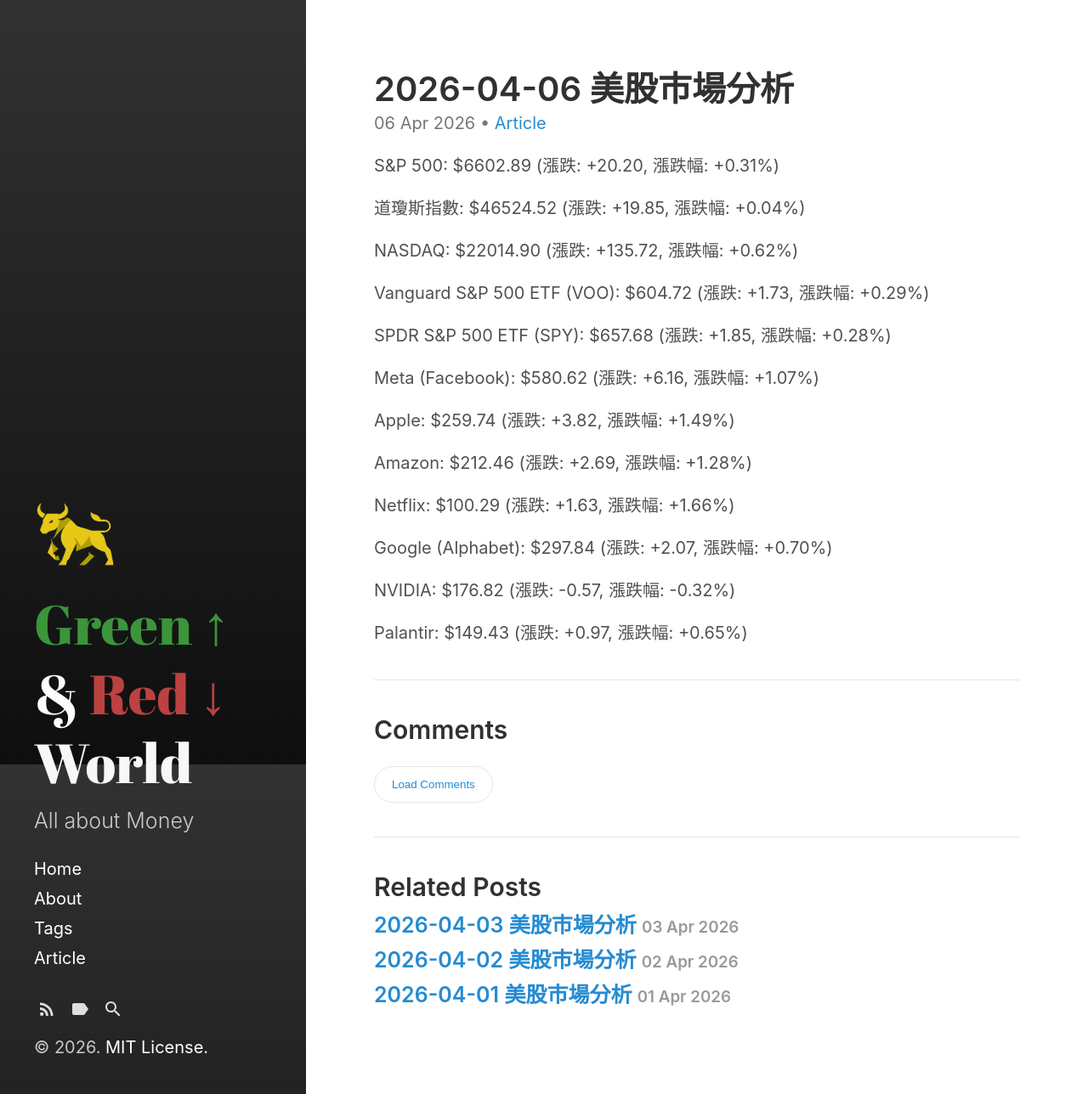
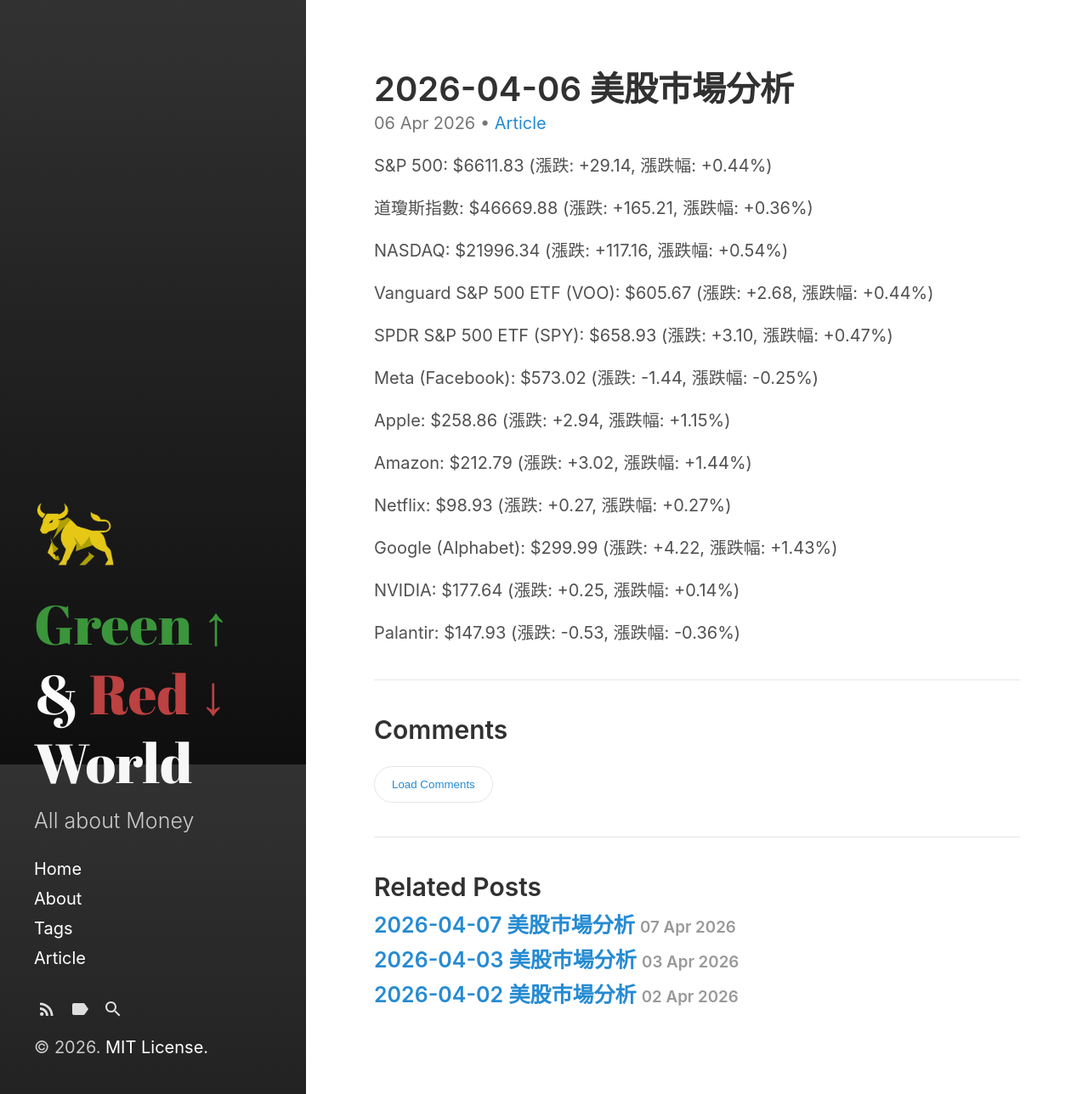
Before and after one commit to spring0070/gnr, a Jekyll site: the page built from _posts/2026-04-06-美股市場分析.md, in a window 1280 px wide and 1288 px high. Shown: the whole window at 85% size. Built offline with Jekyll 4.4.1, drawn with Linux system fonts in a browser that asks for light colours.

Commit message:
Auto-generate Jekyll posts from DB

```diff
--- a/_posts/2026-04-06-美股市場分析.md
+++ b/_posts/2026-04-06-美股市場分析.md
@@ -7,26 +7,26 @@
 ---
 
 
-S&P 500: $6602.89 (漲跌: +20.20, 漲跌幅: +0.31%)
+S&P 500: $6611.83 (漲跌: +29.14, 漲跌幅: +0.44%)
 
-道瓊斯指數: $46524.52 (漲跌: +19.85, 漲跌幅: +0.04%)
+道瓊斯指數: $46669.88 (漲跌: +165.21, 漲跌幅: +0.36%)
 
-NASDAQ: $22014.90 (漲跌: +135.72, 漲跌幅: +0.62%)
+NASDAQ: $21996.34 (漲跌: +117.16, 漲跌幅: +0.54%)
 
-Vanguard S&P 500 ETF (VOO): $604.72 (漲跌: +1.73, 漲跌幅: +0.29%)
+Vanguard S&P 500 ETF (VOO): $605.67 (漲跌: +2.68, 漲跌幅: +0.44%)
 
-SPDR S&P 500 ETF (SPY): $657.68 (漲跌: +1.85, 漲跌幅: +0.28%)
+SPDR S&P 500 ETF (SPY): $658.93 (漲跌: +3.10, 漲跌幅: +0.47%)
 
-Meta (Facebook): $580.62 (漲跌: +6.16, 漲跌幅: +1.07%)
+Meta (Facebook): $573.02 (漲跌: -1.44, 漲跌幅: -0.25%)
 
-Apple: $259.74 (漲跌: +3.82, 漲跌幅: +1.49%)
+Apple: $258.86 (漲跌: +2.94, 漲跌幅: +1.15%)
 
-Amazon: $212.46 (漲跌: +2.69, 漲跌幅: +1.28%)
+Amazon: $212.79 (漲跌: +3.02, 漲跌幅: +1.44%)
 
-Netflix: $100.29 (漲跌: +1.63, 漲跌幅: +1.66%)
+Netflix: $98.93 (漲跌: +0.27, 漲跌幅: +0.27%)
 
-Google (Alphabet): $297.84 (漲跌: +2.07, 漲跌幅: +0.70%)
+Google (Alphabet): $299.99 (漲跌: +4.22, 漲跌幅: +1.43%)
 
-NVIDIA: $176.82 (漲跌: -0.57, 漲跌幅: -0.32%)
+NVIDIA: $177.64 (漲跌: +0.25, 漲跌幅: +0.14%)
 
-Palantir: $149.43 (漲跌: +0.97, 漲跌幅: +0.65%)
+Palantir: $147.93 (漲跌: -0.53, 漲跌幅: -0.36%)
```
Also changed, not shown: _posts/2026-04-07-美股市場分析.md (added, +114 -0 lines).
